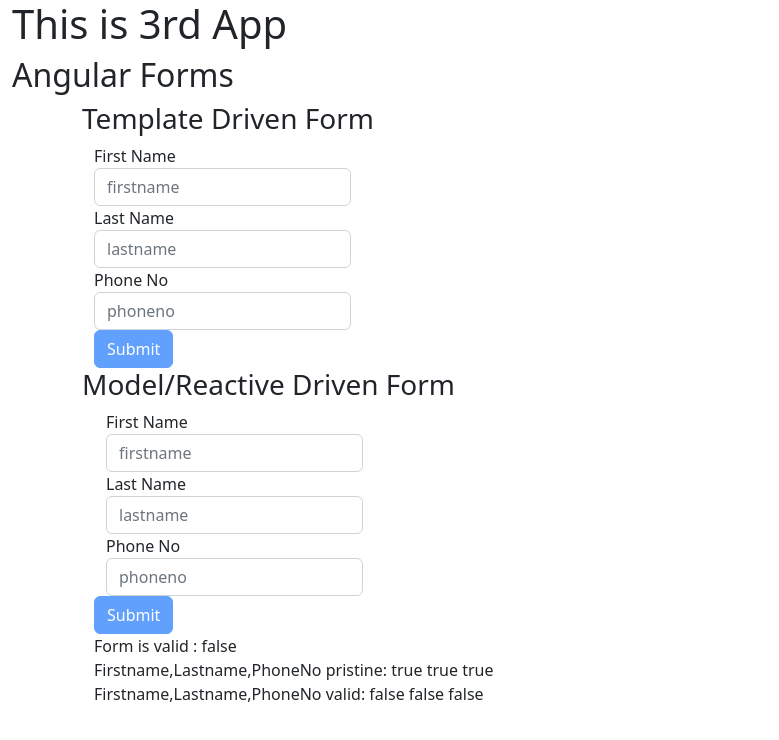
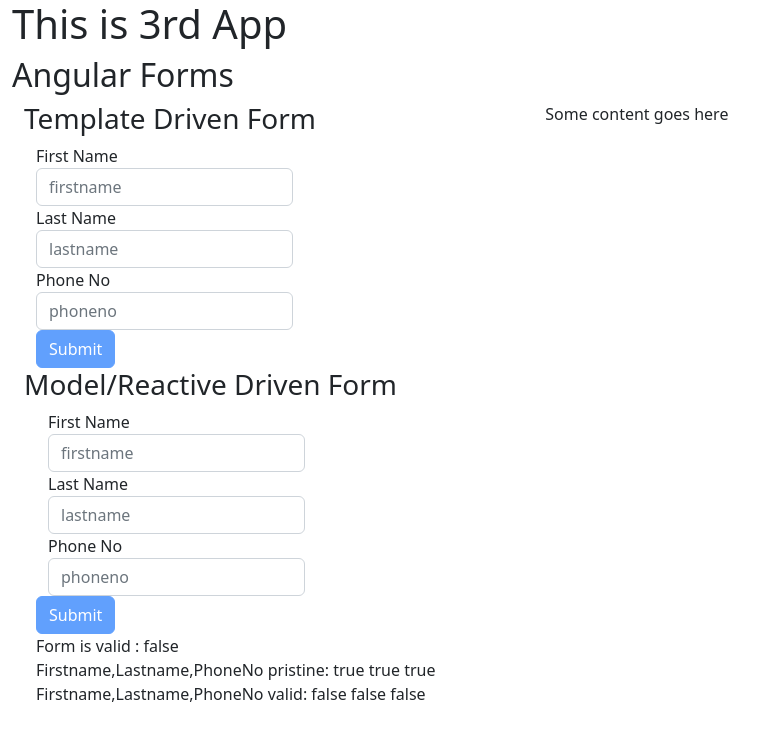
Before and after one commit to mananhiteshkataria/third-app, an Angular app: page / in a window 1280 px wide. Shown: the top 740 px of the page, without its empty margins (0-779 px from the left). Built offline with nearby package versions, Linux system fonts and the light colour scheme.

Commit message:
minor tweaks
just some tweaks

```diff
--- a/src/app/app.component.html
+++ b/src/app/app.component.html
@@ -1,7 +1,16 @@
 <div class="container-fluid">
   <h1>This is 3rd App</h1>
   <h2>Angular Forms</h2>
-  <!--Two Types of Forms
+<div class="row">
+  <div class="col-5">
+<app-tdfdemo></app-tdfdemo>
+<app-mdfdemo></app-mdfdemo>
+</div>
+<div class="col">
+  Some content goes here
+</div>
+
+<!--Two Types of Forms
     - Template Driven Form (Simple Requirement)
           -Easy to make and uses two way databinding to pass data from view to component and vice versa.
     - Model Driven Form (Widely Used)
@@ -55,8 +64,17 @@
     user.controls['first'].valid>> returns true or false
 
     user.controls['first'].pristine >>
+
+    Angular Services
+
+    These are reusable classes which can be accessed by multiple componenets they can have business logics
+     so that they are reusable to multiple components
+
+
+     In ANgular you have a command to create a service class
+
+     #ng g s service-name
+
+     The above command creates a class with @injectable()
+
   -->
-
-</div>
-<app-tdfdemo></app-tdfdemo>
-<app-mdfdemo></app-mdfdemo>
--- a/src/app/mdfdemo/mdfdemo.component.ts
+++ b/src/app/mdfdemo/mdfdemo.component.ts
@@ -11,7 +11,7 @@
   user=this.builder.group({
     first:['',Validators.compose([Validators.required,Validators.minLength(3)])],
   last:['',Validators.compose([Validators.required])],
-  phone:['',Validators.compose([Validators.required])]
+  phone:['',Validators.compose([Validators.required,Validators.minLength(10)])]
 });
 
 handleSubmit()
```
